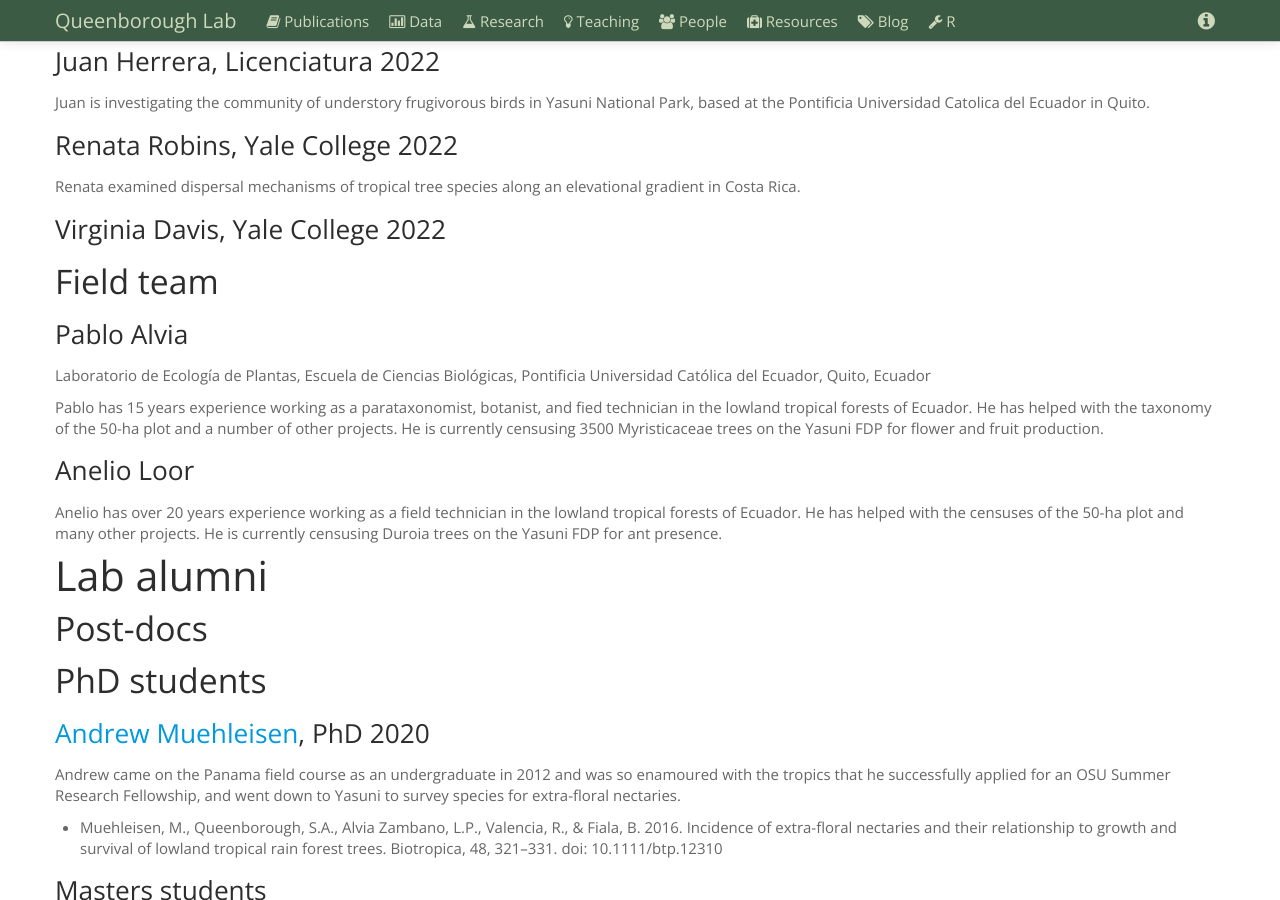
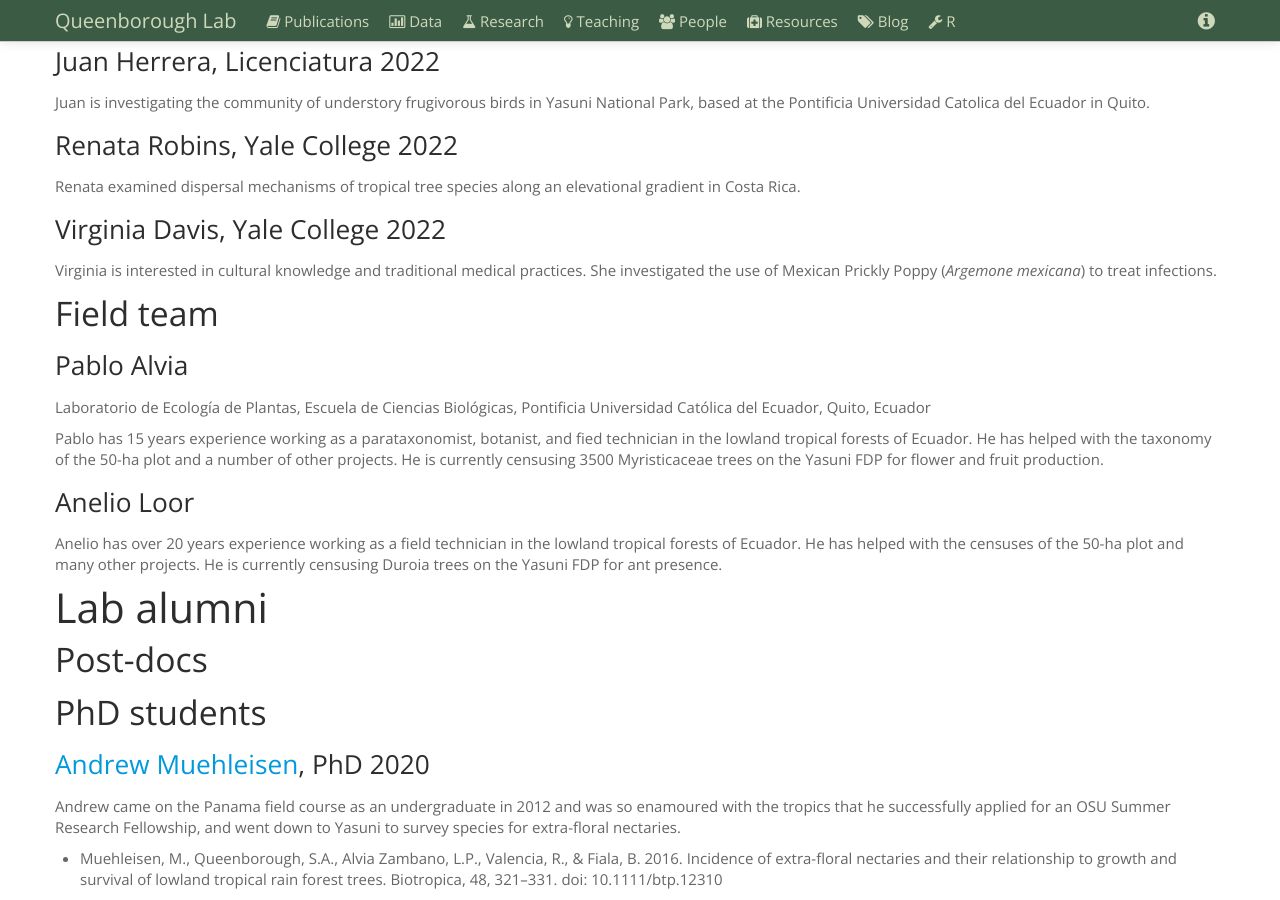
Before and after one commit to saq/saq.github.io, a Jekyll site: the page built from people.md, in a window 1280 px wide and 900 px high, scrolled down 1419 px. Built offline with Jekyll 4.4.1, drawn with Linux system fonts in a browser that asks for light colours.

Commit message:
Update people.md

```diff
--- a/people.md
+++ b/people.md
@@ -74,7 +74,7 @@ Renata examined dispersal mechanisms of tropical tree species along an elevation
 
 
 ### Virginia Davis, Yale College 2022
-
+Virginia is interested in cultural knowledge and traditional medical practices. She investigated the use of Mexican Prickly Poppy (*Argemone mexicana*) to treat infections.
 
 
 
@@ -107,7 +107,7 @@ Andrew came on the Panama field course as an undergraduate in 2012 and was so en
 
 
 
-### Masters students
+## Masters students
 
 ### Aarthi Kannan, MESc 2022
 Habitat partitioning in six co-existing species of *Renealmia* (Zingiberaceae) in a lowland tropical rain forest.
```
